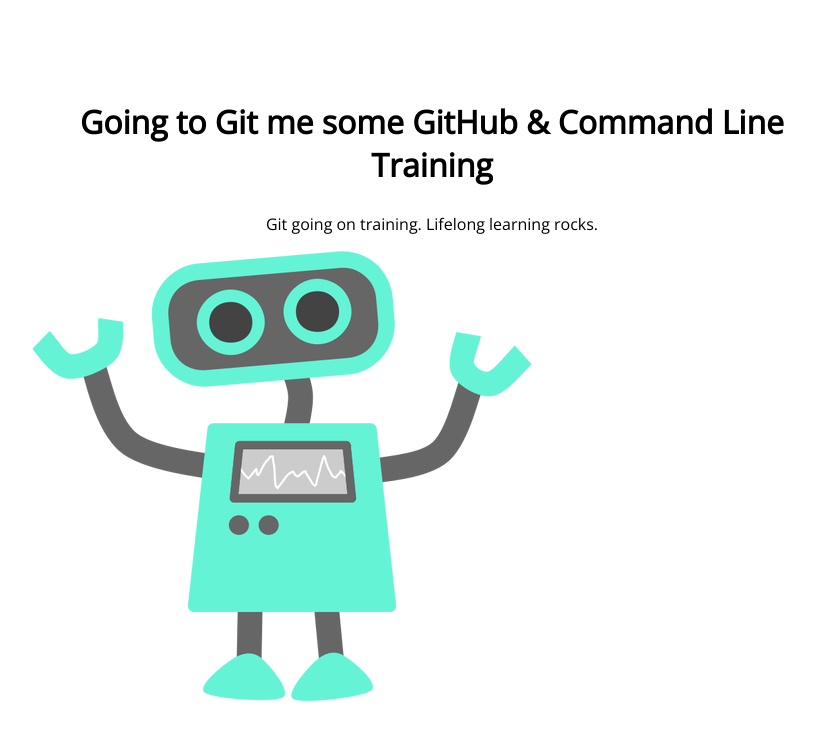
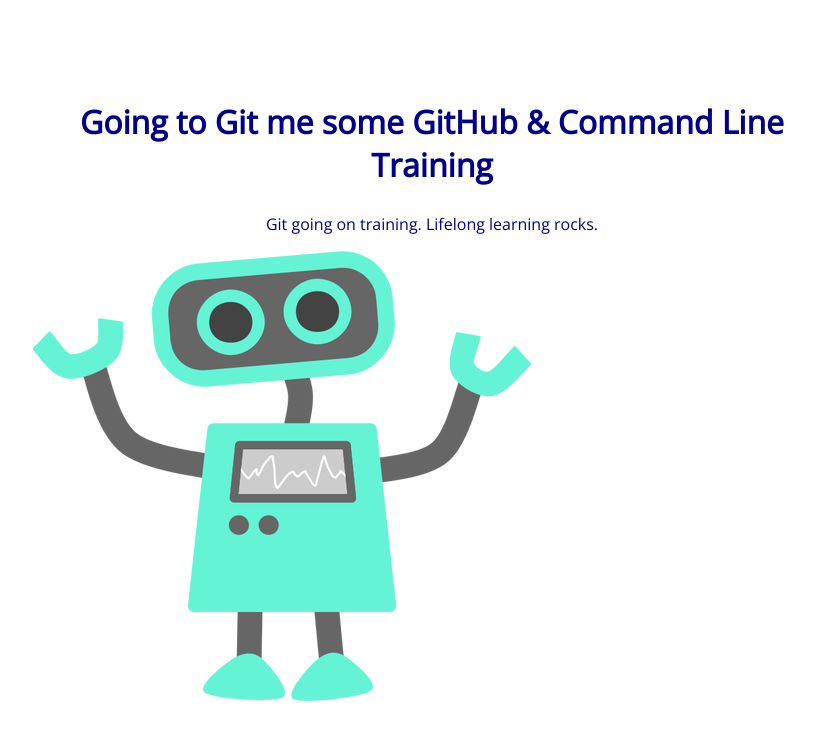
Before and after one commit to katlehman/105-project, a plain HTML site: page index.html in a window 1280 px wide. Shown: the whole page, without its empty margins (208-1023 px from the left). Drawn offline with nearby package versions, Linux system fonts and the light colour scheme.

Commit message:
changed color of h1

```diff
--- a/css/style.css
+++ b/css/style.css
@@ -5,7 +5,7 @@ section {
 section h1,
 section p {
 	text-align: center;
-	color: #blue;
+	color: #00008B;
 }
 section h1 {
 	font: 32px 'Open Sans';
```
